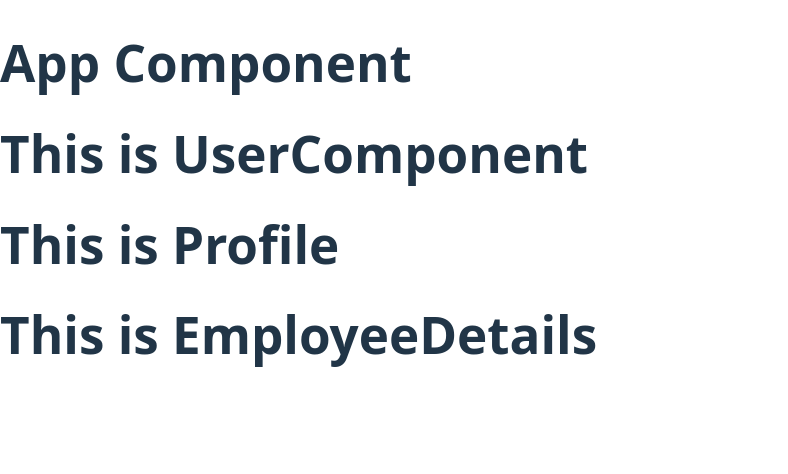
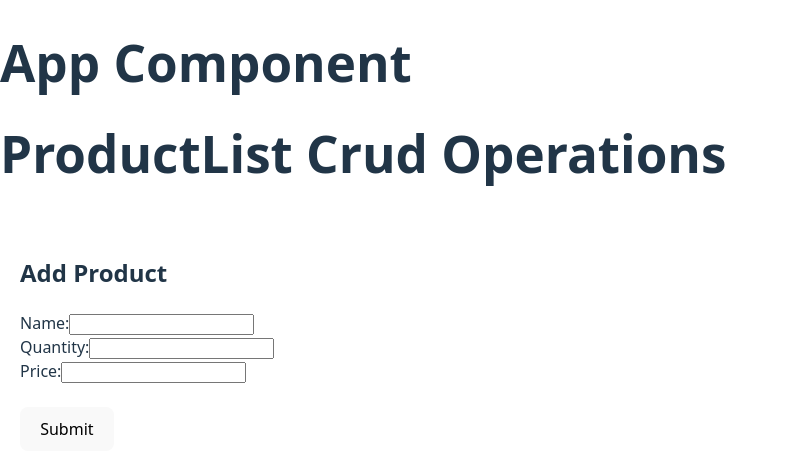
Before and after one commit to jimishgenai/React_Training_Hindi, a React (Vite) app in the folder react-blog/: page / in a window 1280 px wide. Shown: the top 474 px of the page, without its empty margins (0-788 px from the left). Built offline with nearby package versions, Linux system fonts and the light colour scheme.

Commit message:
added code

```diff
--- a/react-blog/src/App.jsx
+++ b/react-blog/src/App.jsx
@@ -1,14 +1,15 @@
 import React from "react";
-import {UserComponent, Profile, EmployeeDetails} from "./components/UserComponent";
+import {ProductList} from "./components/ProductList";
+import {TableComponent} from "./components/TableComponent";
+
 
 function App(){
   // alert(sum())
   return(
     <div>
       <h1>App Component</h1>
-      <UserComponent />
-      <Profile />
-      <EmployeeDetails />
+      <ProductList />
+      <TableComponent />
     </div>
   )
 }
--- /dev/null
+++ b/react-blog/src/components/ProductList.jsx
@@ -0,0 +1,16 @@
+import React, {useState} from "react";
+
+export const ProductList = () => {
+    // 1) Form state (for add / edit) --
+
+    // 2) List of products (in-memory) ---
+
+    //
+
+
+    return(
+        <div>
+            <h1>ProductList Crud Operations </h1>
+        </div>
+    )
+}
--- /dev/null
+++ b/react-blog/src/components/TableComponent.jsx
@@ -0,0 +1,80 @@
+import { useState } from "react"
+import React from "react"
+
+export const TableComponent = () => {
+    // create table header
+    const [form, setForm] = useState({
+        name: "",
+        quantity: "",
+        price: "",
+    });
+
+    // Handle input filer text changes
+    const handleChange = (e) => {
+        const { name, value } = e.target;
+        setForm(
+            {
+                ...form,
+                [name]: value,
+            }
+        )
+    }
+
+    // Handle submit action
+    const handleSubmit = (e) => {
+        e.preventDefault();
+        console.log("Submitted Data:", form);
+        alert(
+            `
+                Submitted: Name: ${form.name}
+                Submitted: Quantity: ${form.quantity}
+                Submitted: Price: ${form.price}            `
+        );
+    }
+
+    return (
+        <div style={{ padding: "20px", maxWidth: "300px" }}>
+            <h2>Add Product</h2>
+
+            <form onSubmit={handleSubmit}>
+                {/* Name */}
+                <div>
+                    <label>Name:</label>
+                    <input
+                        type="text"
+                        name="name"
+                        value={form.name}
+                        onChange={handleChange}
+                    />
+                </div>
+
+                {/* Quantity */}
+                <div>
+                    <label>Quantity:</label>
+                    <input
+                        type="number"
+                        name="quantity"
+                        value={form.quantity}
+                        onChange={handleChange}
+                    />
+                </div>
+
+                {/* Price */}
+                <div>
+                    <label>Price:</label>
+                    <input
+                        type="number"
+                        name="price"
+                        value={form.price}
+                        onChange={handleChange}
+                    />
+                </div>
+
+                <br />
+
+                <button type="submit">Submit</button>
+            </form>
+        </div>
+    );
+
+}
```
